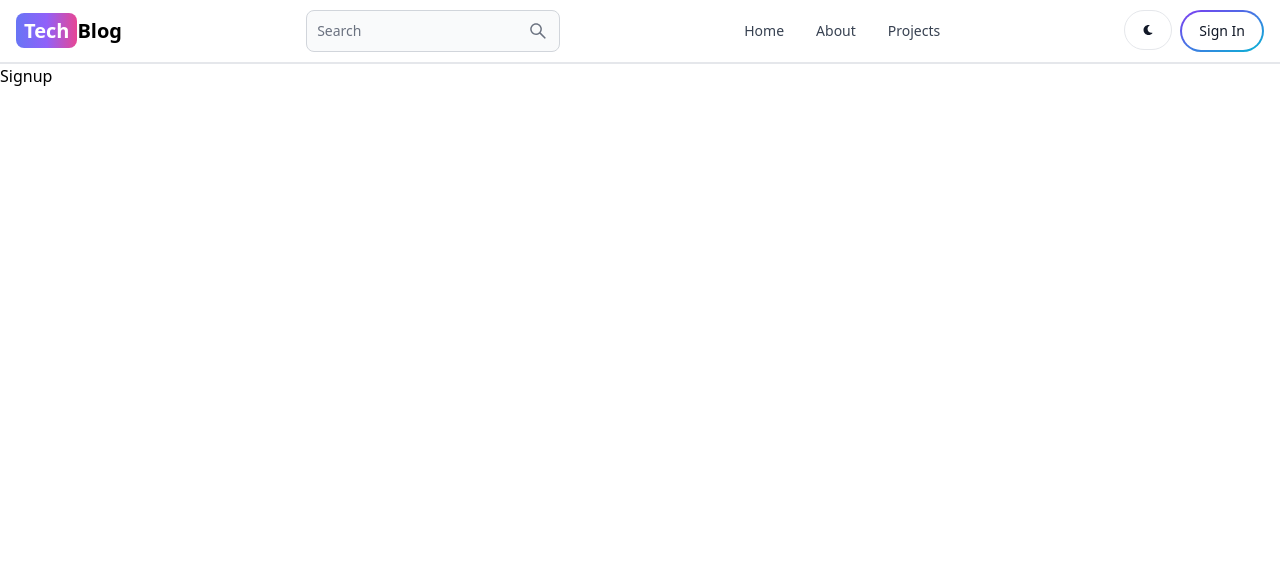
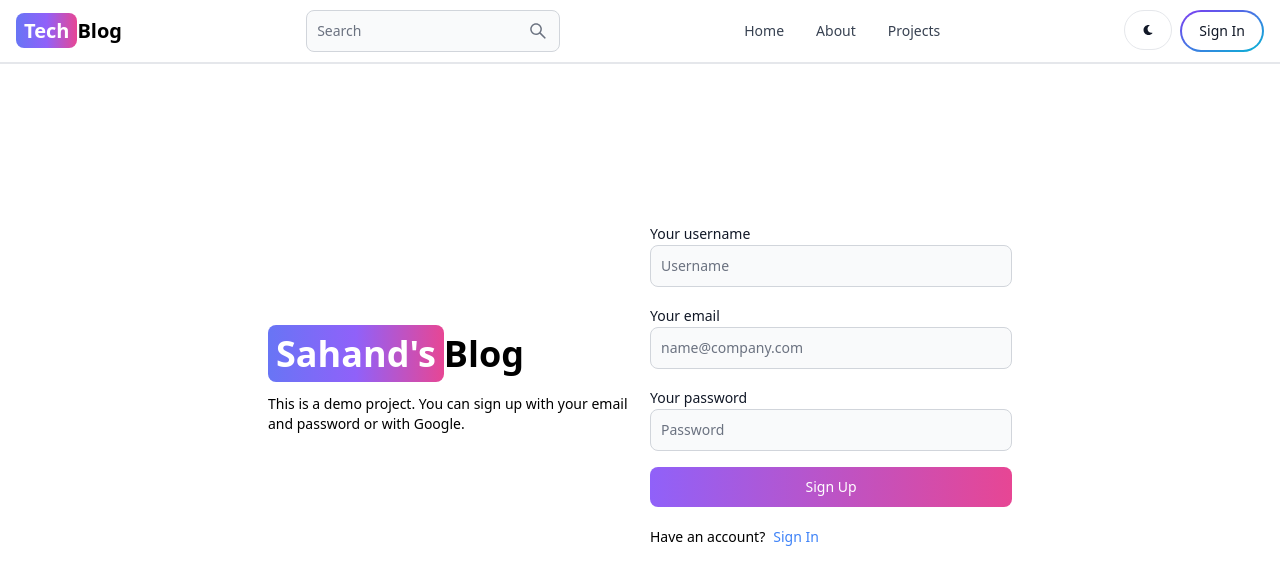
Before and after one commit to Ishan-Sandaruwan/Bloging_web_-MERN-, a React (Vite) app in the folder blogApp/: page /sign-up in a window 1280 px wide. Shown: the top 584 px of the page. Built offline with nearby package versions, Linux system fonts and the light colour scheme.

Commit message:
create signup page ui

```diff
--- a/blogApp/src/pages/Signup.jsx
+++ b/blogApp/src/pages/Signup.jsx
@@ -1,9 +1,51 @@
-import React from 'react'
+import { Button, Label, TextInput } from 'flowbite-react';
+import { Link } from 'react-router-dom';
 
-export default function Signup() {
+export default function SignUp() {
   return (
-    <div>
-      Signup
+    <div className='min-h-screen -mt-20 w-full flex items-center justify-center'>
+      <div className='flex p-3 max-w-3xl mx-auto flex-col md:flex-row md:items-center gap-5 '>
+        {/* left */}
+        <div className='flex-1'>
+          <Link to='/' className='font-bold dark:text-white text-4xl'>
+            <span className='px-2 py-1 bg-gradient-to-r from-indigo-500 via-purple-500 to-pink-500 rounded-lg text-white'>
+              Sahand's
+            </span>
+            Blog
+          </Link>
+          <p className='text-sm mt-5'>
+            This is a demo project. You can sign up with your email and password
+            or with Google.
+          </p>
+        </div>
+        {/* right */}
+
+        <div className='flex-1'>
+          <form className='flex flex-col gap-4'>
+            <div>
+              <Label value='Your username' />
+              <TextInput type='text' placeholder='Username' id='username' />
+            </div>
+            <div>
+              <Label value='Your email' />
+              <TextInput type='text' placeholder='name@company.com' id='email' />
+            </div>
+            <div>
+              <Label value='Your password' />
+              <TextInput type='text' placeholder='Password' id='password' />
+            </div>
+            <Button gradientDuoTone='purpleToPink' type='submit'>
+              Sign Up
+            </Button>
+          </form>
+          <div className="flex gap-2 text-sm mt-5">
+            <span>Have an account?</span>
+            <Link to='/sign-in' className='text-blue-500'>
+              Sign In
+            </Link>
+          </div>
+        </div>
+      </div>
     </div>
-  )
+  );
 }
```
